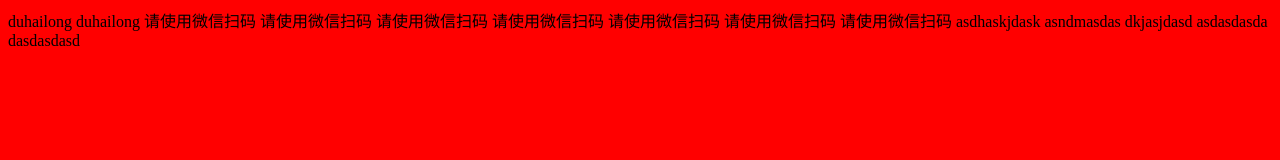
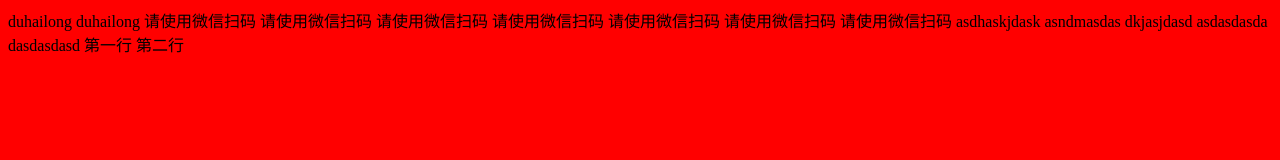
Before and after one commit to dyLemon/dyLemon, a plain HTML site: page index.html in a window 1280 px wide. Drawn offline with Linux system fonts and the light colour scheme.

Commit message:
第一行第二行

```diff
--- a/index.html
+++ b/index.html
@@ -24,6 +24,7 @@
 	dkjasjdasd
 	asdasdasda
 	dasdasdasd
-
+第一行
+第二行
 	</body>
 </html>
```
